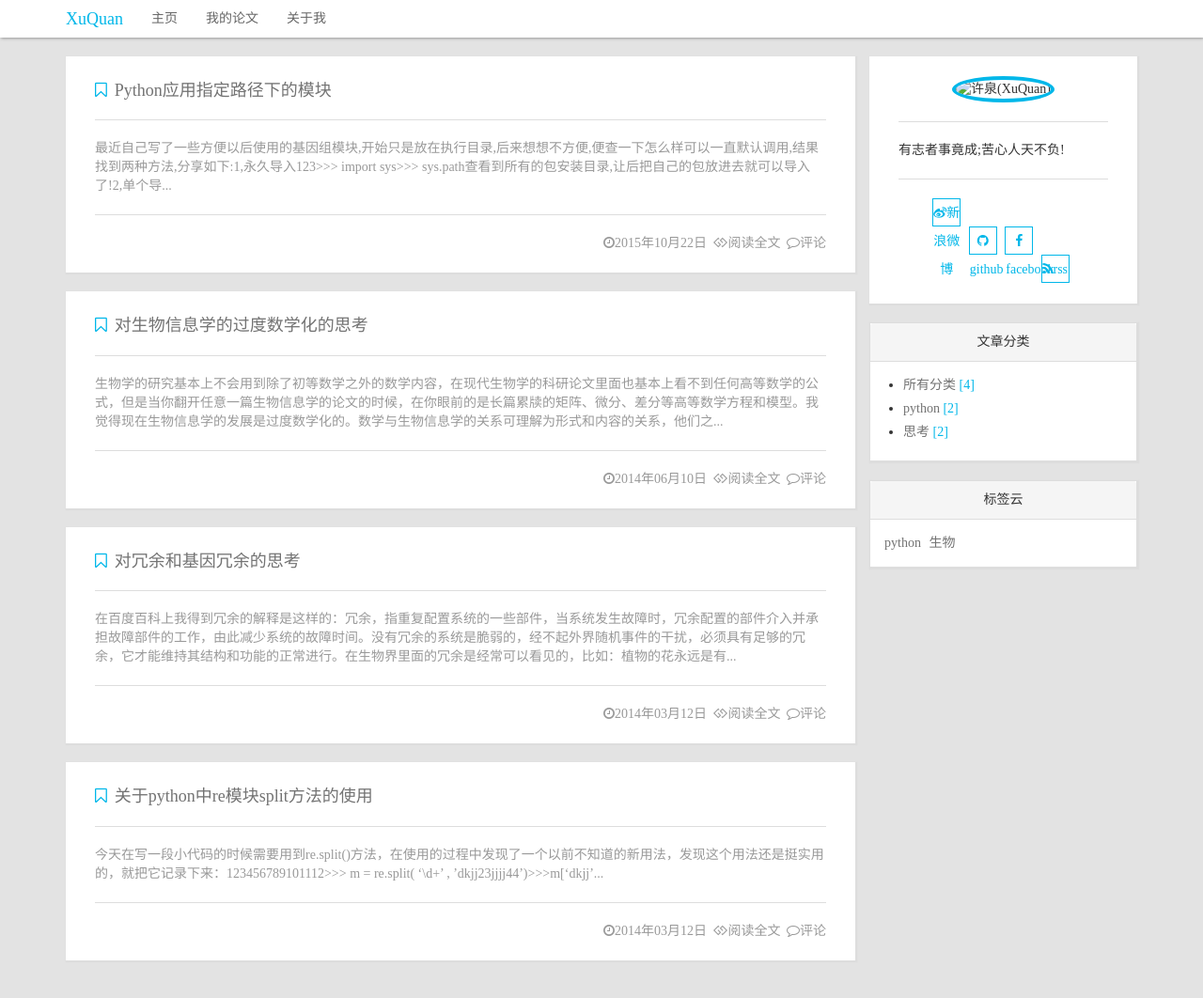
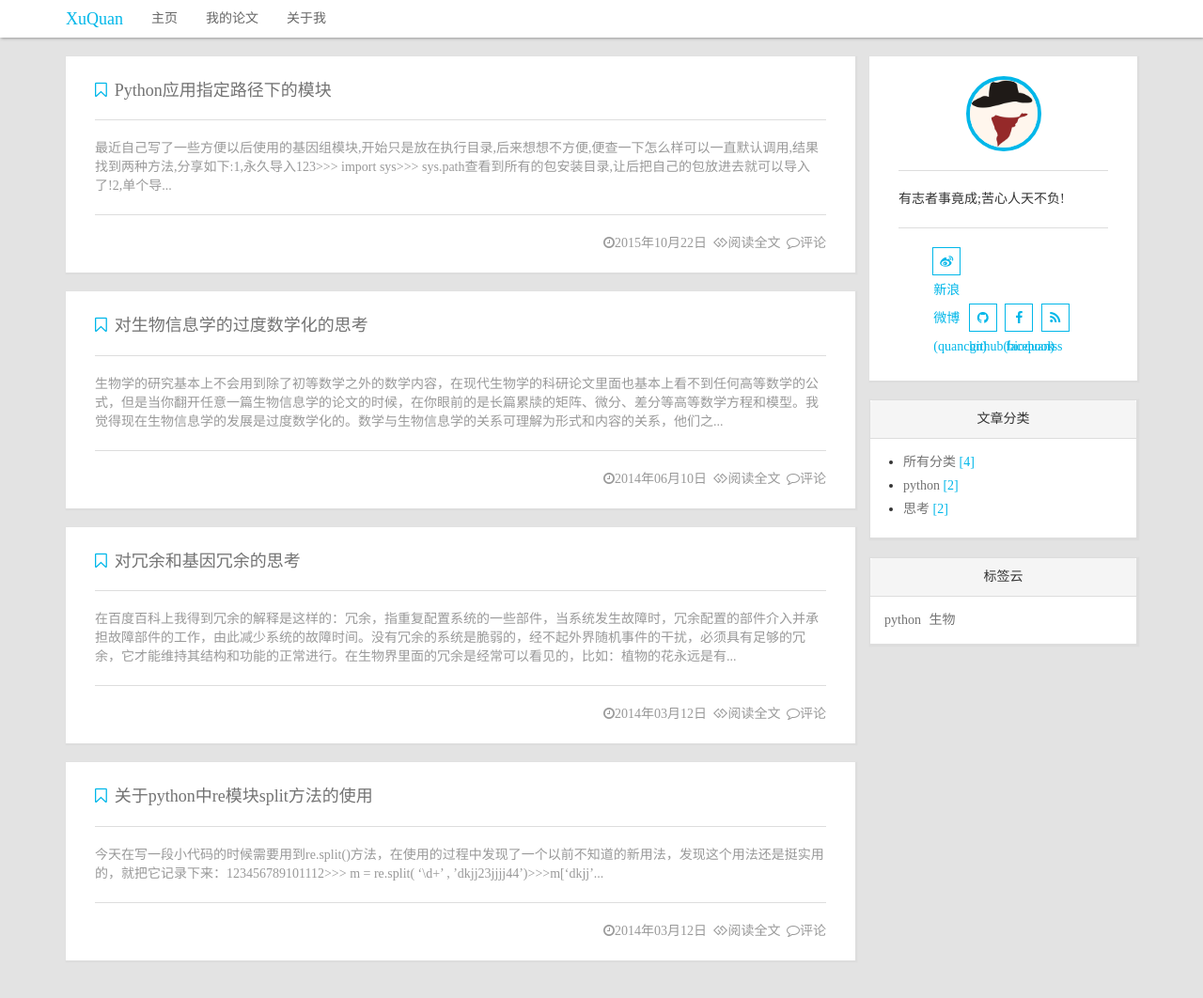
Before and after one commit to bioquan/quanweb, a Jekyll site: the page built from index.html, in a window 1280 px wide. Shown: the whole page at 94% size. Built offline with Jekyll 4.4.1, drawn with Linux system fonts in a browser that asks for light colours; nearby versions of some CDN libraries; the list of posts is cut into pages by our own code; comment, search, counter and statistics services are not loaded.

Commit message:
9th post

```diff
--- a/_includes/author.html
+++ b/_includes/author.html
@@ -1,16 +1,16 @@
 <div class="panel panel-pithy author">
     <div class="panel-heading avastar">
-        <img src="http://bioquan.github.io/quanweb/favicon.jpg" alt="许泉(XuQuan)"/>
+        <img src="http://bioquan.github.io/quanweb/assets/images/avatar.jpg" alt="许泉(XuQuan)"/>
     </div>
     <div class="panel-body">
         有志者事竟成;苦心人天不负!
     </div>
     <div class="panel-footer social">
         <ul>
-            <li class="weibo"><a href="http://www.weibo.com/quanchn/" alt="新浪微博" target="_blank"><i class="fa fa-weibo"></i>新浪微博</a></li>
-            <li class="github"><a href="https://github.com/bioquan" alt="github" target="_blank"><i class="fa fa-github"></i>github</a></li>
-            <li class="facebook"><a href="https://www.facebook.com/qxuchn" alt="facebook" target="_blank"><i class="fa fa-facebook"></i>facebook</a></li>
-            <li class="rss"><a href="{{ '/feed.xml' | prepend: site.baseurl | prepend: site.url }}" alt="订阅" target="_blank"><i class="fa fa-rss"></i>rss</a></li>
+            <li class="weibo"><a href="http://www.weibo.com/quanchn/" alt="新浪微博" target="_blank"><i class="fa fa-weibo"></i> 新浪微博(quanchn)</a></li>
+            <li class="github"><a href="https://github.com/bioquan" alt="github" target="_blank"><i class="fa fa-github"></i> github(bioquan)</a></li>
+            <li class="facebook"><a href="https://www.facebook.com/qxuchn" alt="facebook" target="_blank"><i class="fa fa-facebook"></i> facebook</a></li>
+            <li class="rss"><a href="{{ '/feed.xml' | prepend: site.baseurl | prepend: site.url }}" alt="订阅" target="_blank"><i class="fa fa-rss"></i> rss</a></li>
         </ul>
     </div>
 </div>
```
